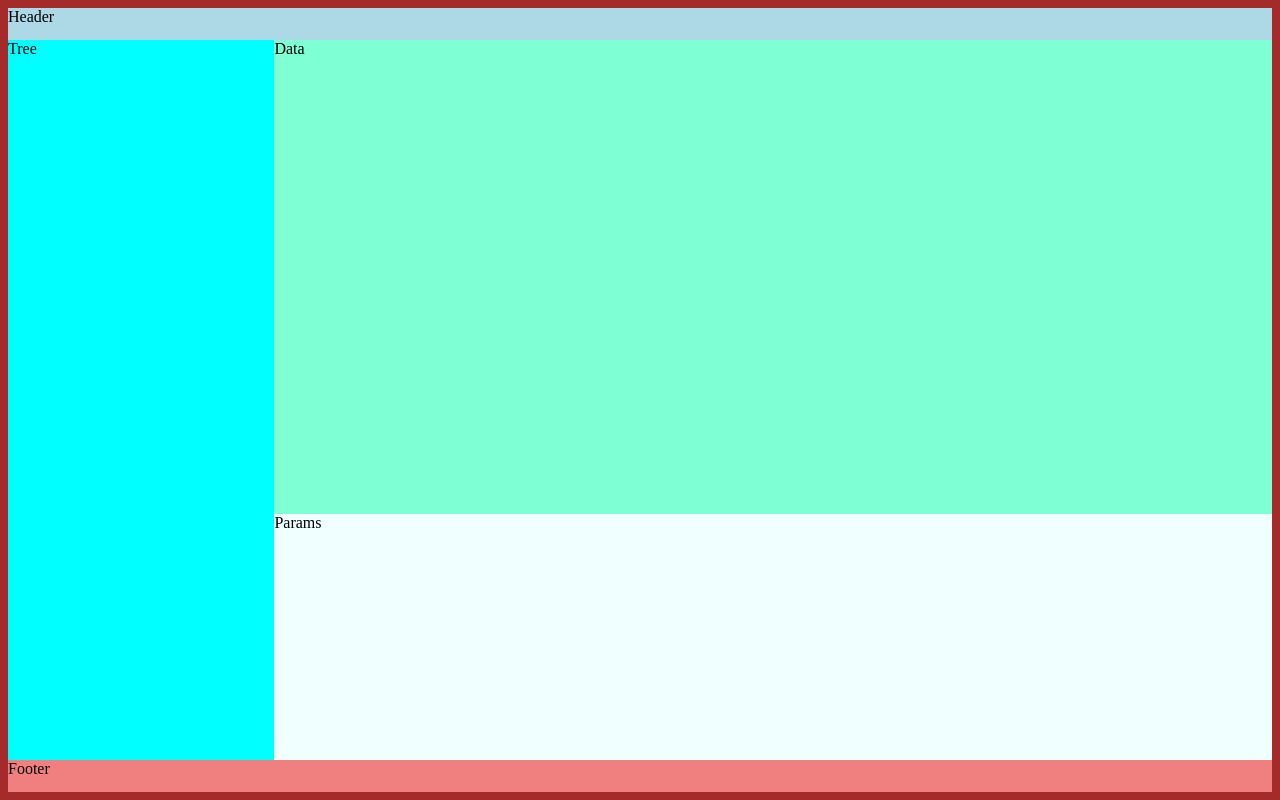
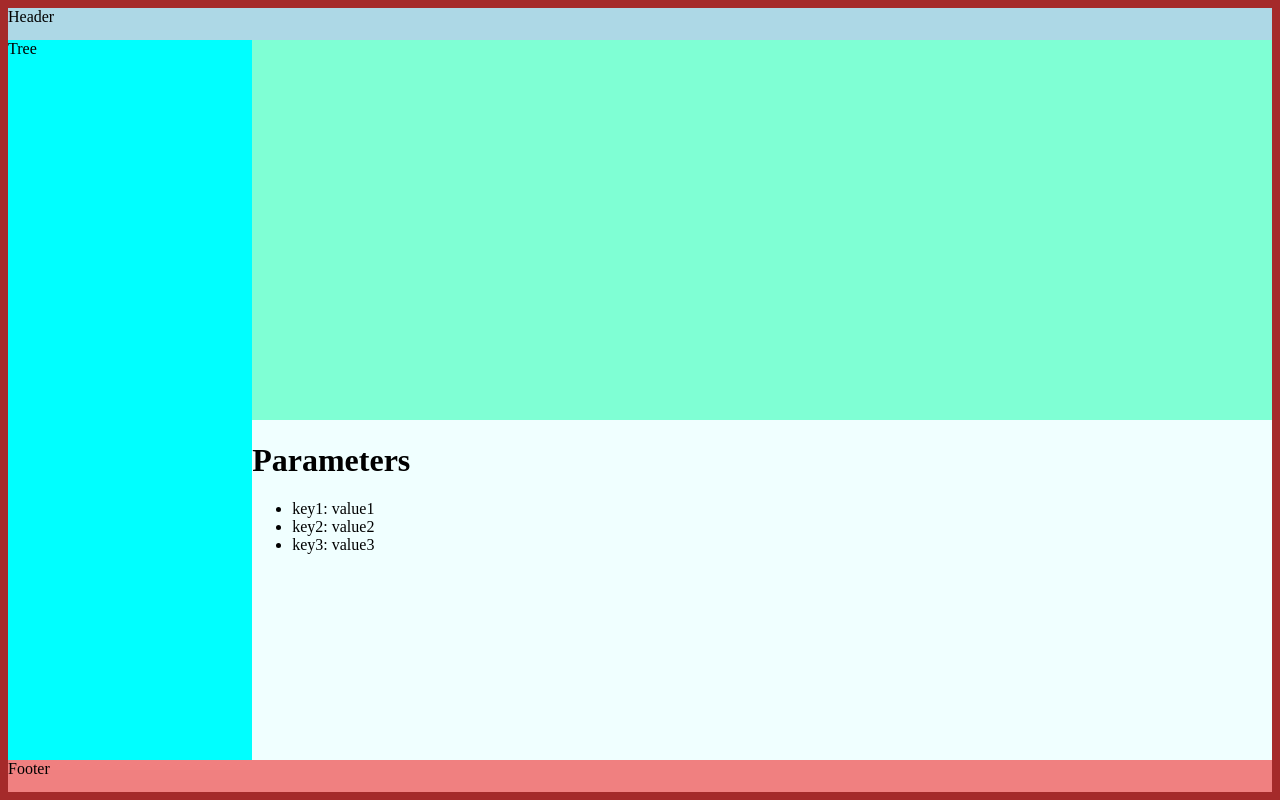
Before and after one commit to devrosch/sciformats, a website built with webpack: page src/index.html in a window 1280 px wide. Built offline with nearby package versions, Linux system fonts and the light colour scheme.

Commit message:
add simple web component

```diff
--- a/package.json
+++ b/package.json
@@ -6,6 +6,7 @@
   "scripts": {
     "test": "echo \"Error: no test specified\" && exit 1",
     "start": "webpack serve --open",
+    "start-chromium": "BROWSER=chromium-browser webpack serve --open",
     "build": "webpack"
   },
   "keywords": [
--- /dev/null
+++ b/src/components/ParametersPanel.js
@@ -0,0 +1,61 @@
+const html = `
+  <h1>Heading 1</h1>
+  <ul></ul>
+`
+
+export default class ParametersPanel extends HTMLElement {
+  static get observedAttributes() { return ['test-attr']; }
+
+  #data = [{ key: 'key1', value: 'value1' }, { key: 'key2', value: 'value2' }, { key: 'key3', value: 'value3' }];
+
+  constructor() {
+    super();
+    console.log('ParametersPanel constructor() called');
+  }
+
+  get data() {
+    return this.#data;
+  }
+
+  set data(data) {
+    this.#data = data;
+    this.render();
+  }
+
+  render() {
+    this.innerHTML = html;
+
+    const text = this.hasAttribute('test-attr') ? this.getAttribute('test-attr') : 'Test Heading';
+    const heading = document.querySelector('h1');
+    heading.textContent = text;
+
+    const ul = document.querySelector('ul');
+    for (const param of this.data) {
+      const li = document.createElement('li');
+      const keySpan = document.createElement('span');
+      keySpan.textContent = param.key;
+      const valueSpan = document.createElement('span');
+      valueSpan.textContent = param.value;
+      li.append(keySpan, ': ', valueSpan);
+      ul.appendChild(li);
+    }
+  }
+
+  connectedCallback() {
+    console.log('ParametersPanel connectedCallback() called');
+    this.render();
+  }
+
+  disconnectedCallback() {
+    console.log('ParametersPanel disconnectedCallback() called');
+  }
+
+  adoptedCallback() {
+    console.log('ParametersPanel adoptedCallback() called');
+  }
+
+  attributeChangedCallback(name, oldValue, newValue) {
+    console.log('ParametersPanel attributeChangedCallback() called');
+  }
+
+}
--- a/src/index.html
+++ b/src/index.html
@@ -11,8 +11,12 @@
   <div class="content">
     <div class="tree">Tree</div>
     <div class="node-content">
-      <div class="data">Data</div>
-      <div class="params">Params</div>
+      <div class="data">
+        <test-component></test-component>
+      </div>
+      <div class="params">
+        <parameters-panel test-attr="Parameters"></parameters-panel>
+      </div>
     </div>
   </div>
   <div class="footer">Footer</div>
--- a/src/index.js
+++ b/src/index.js
@@ -1,3 +1,6 @@
+import ParametersPanel from './components/ParametersPanel';
 import './style.css';
 
-console.log('index.js executed')
+customElements.define("parameters-panel", ParametersPanel);
+
+console.log('index.js executed');
```
Also changed, not shown: 1 other file.
